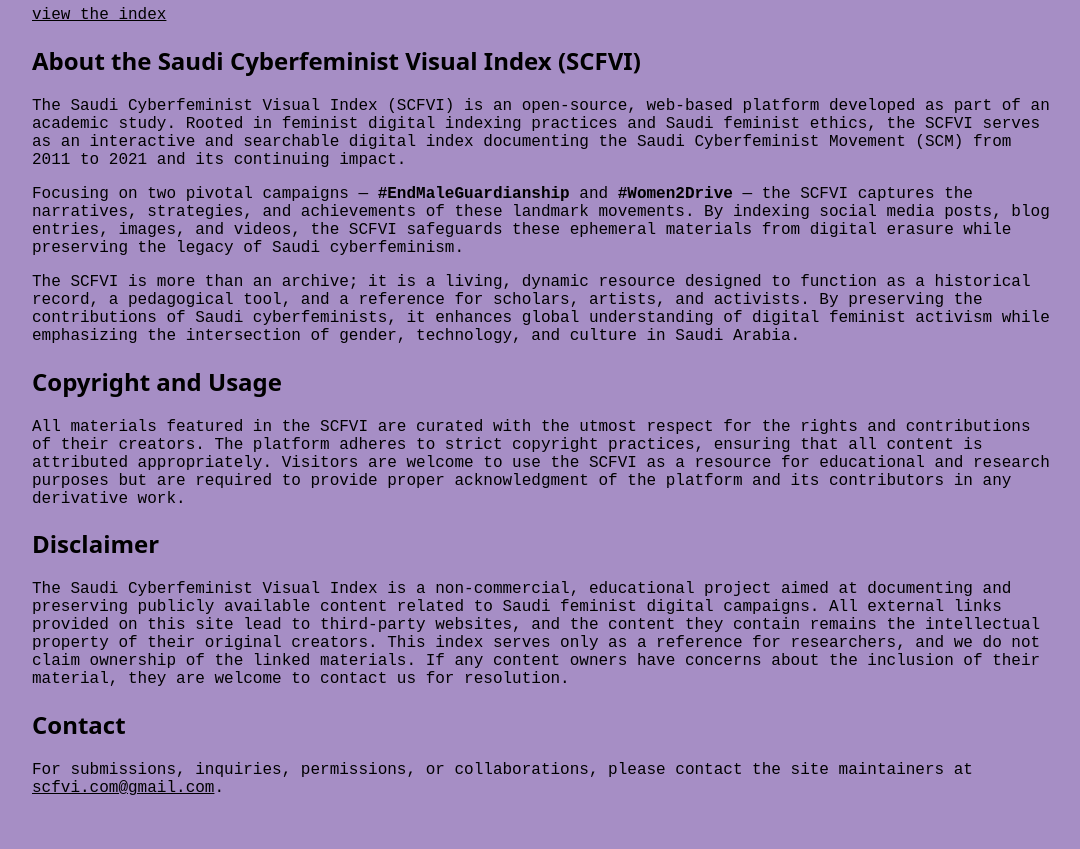
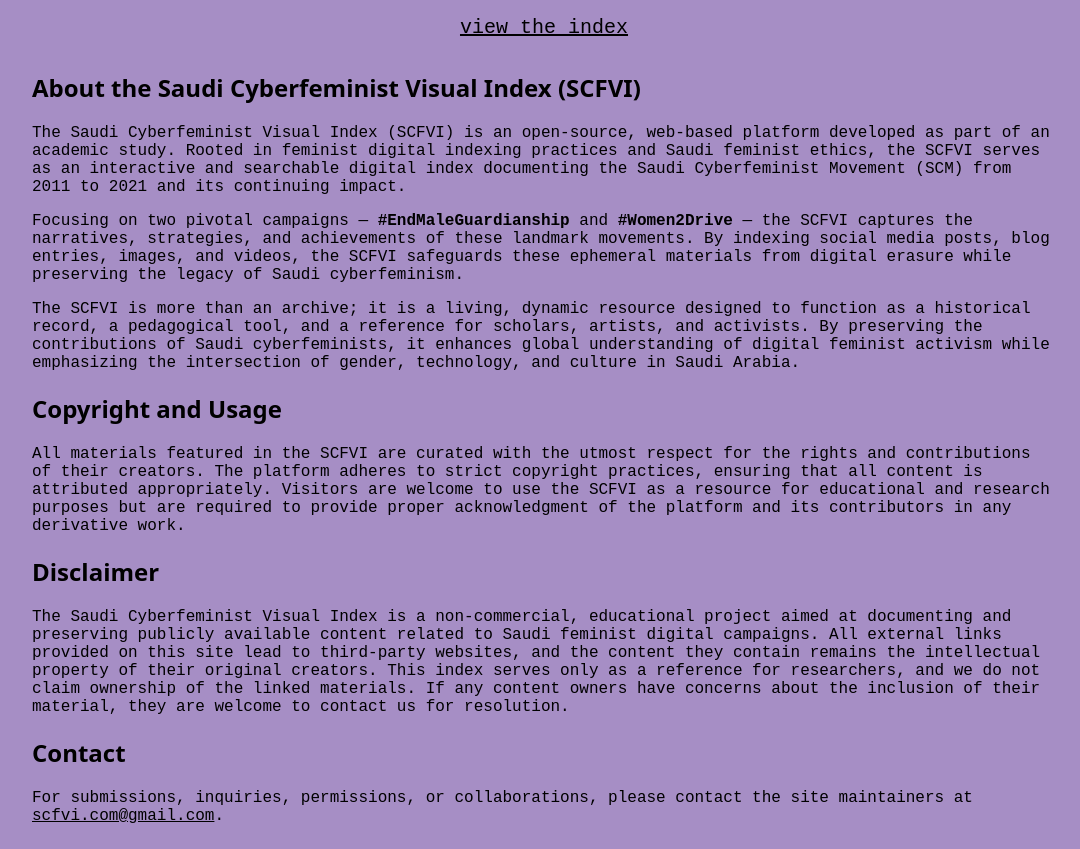
Before and after one commit to mojadem/scfvi.com, an Astro site in the folder client/: page / in a window 1280 px wide. Shown: the part 88-937 px from the top of the page, without its empty margins (96-1176 px from the left). Before the commit the page ends 909 px from the top, so only its background shows below. Built offline with nearby package versions, Linux system fonts and the light colour scheme; Astro itself is replaced by a stand-in of ours; a web font is replaced by a local one.

Commit message:
client: make index link more prominent

```diff
--- a/client/src/pages/index.astro
+++ b/client/src/pages/index.astro
@@ -3,7 +3,9 @@ import Layout from "@lib/layouts/Layout.astro";
 ---
 
 <Layout>
-  <a href="/index/">view the index</a>
+  <nav>
+    <a class="index-link" href="/index/">view the index</a>
+  </nav>
 
   <h2>About the Saudi Cyberfeminist Visual Index (SCFVI)</h2>
   <p>
@@ -59,3 +61,17 @@ import Layout from "@lib/layouts/Layout.astro";
     <a href="mailto:scfvi.com@gmail.com">scfvi.com@gmail.com</a>.
   </p>
 </Layout>
+
+<style>
+  nav {
+    display: grid;
+    place-content: center;
+    margin: 2rem;
+  }
+
+  .index-link {
+    font-size: 1.25rem;
+    width: 100%;
+    margin: auto;
+  }
+</style>
```
